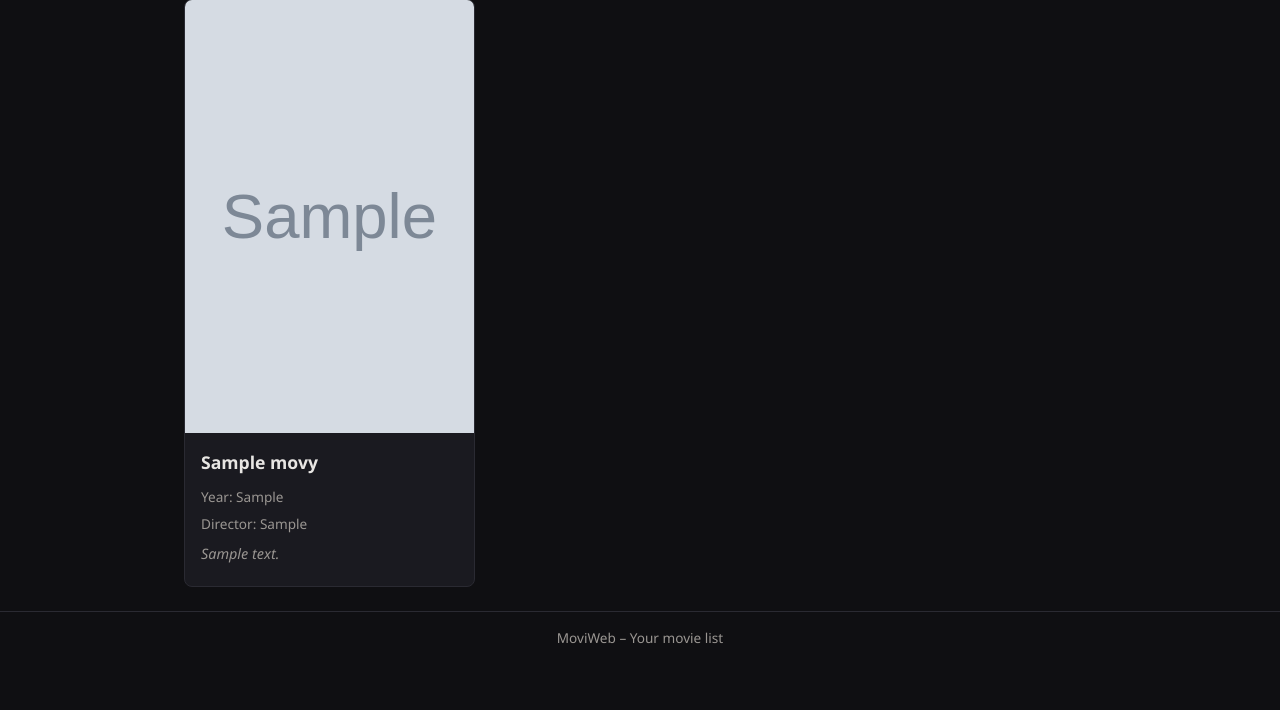
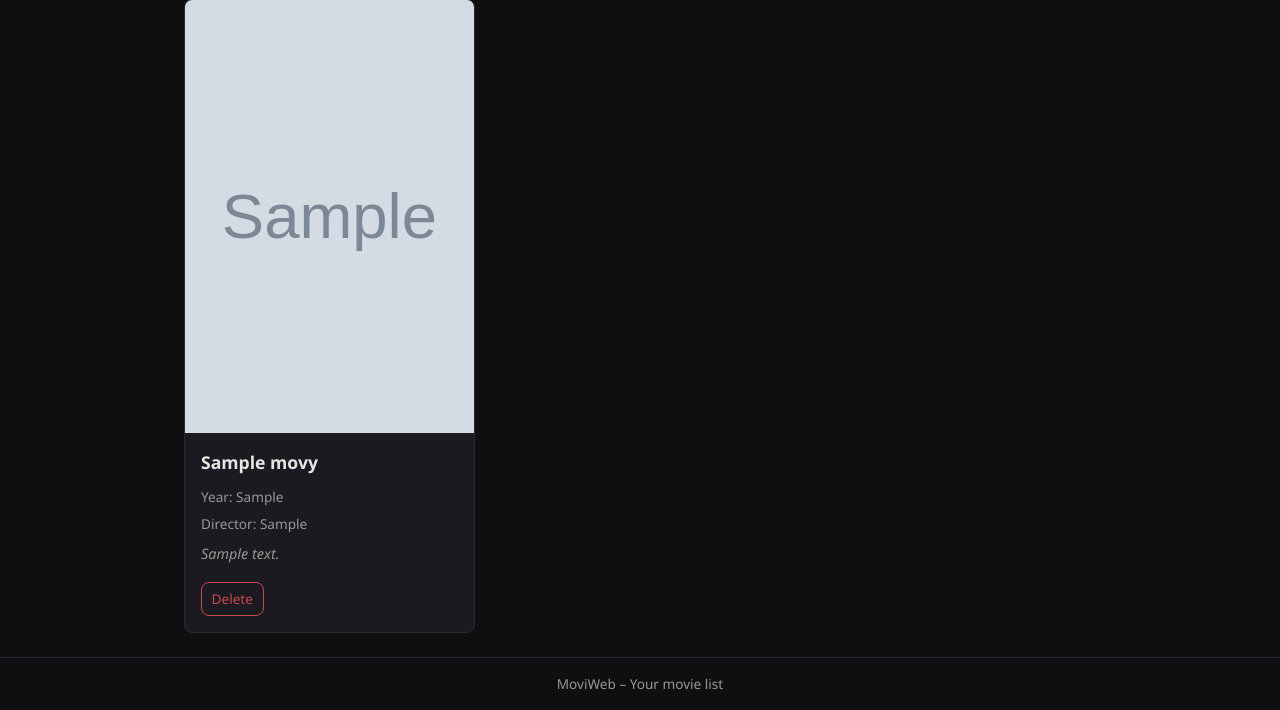
Before and after one commit to Held0fTheWelt/MovieProject, a Flask app: page /movies in a window 1280 px wide. Shown: the part 170-880 px from the top of the page. Before the commit the page ends 814 px from the top, so only its background shows below. Run offline with Flask 3, Linux system fonts and the light colour scheme; a user stored in the database is signed in; tables that the repository leaves empty hold one stand-in row (values such as "Sample post"); grey boxes marked "Sample" are stand-in pictures.

Commit message:
Delete implemented

```diff
--- a/app.py
+++ b/app.py
@@ -109,5 +109,20 @@ def movie_add():
     return render_template("movie_add.html", user=user)
 
 
+@app.route("/movies/<int:movie_id>/delete", methods=["POST"])
+def movie_delete(movie_id):
+    """Remove a movie from the user's list."""
+    user_id = session.get("user_id")
+    if not user_id:
+        return redirect(url_for("user_select"))
+    movie = db.get_movie_by_id(movie_id)
+    if not movie or movie.user_id != user_id:
+        flash("Movie not found or access denied.", "error")
+        return redirect(url_for("movie_list"))
+    db.delete_movie(movie_id)
+    flash("Movie removed from your list.", "success")
+    return redirect(url_for("movie_list"))
+
+
 if __name__ == "__main__":
     app.run(debug=True, port=5000)
--- a/data/database.py
+++ b/data/database.py
@@ -106,6 +106,27 @@ class DataManager:
         finally:
             session.close()
 
+    def get_movie_by_id(self, movie_id):
+        """Get a single movie by id."""
+        session = Session()
+        try:
+            return session.query(Movie).filter(Movie.id == movie_id).first()
+        finally:
+            session.close()
+
+    def delete_movie(self, movie_id):
+        """Remove a movie from the database."""
+        session = Session()
+        try:
+            movie = session.query(Movie).filter(Movie.id == movie_id).first()
+            if movie:
+                session.delete(movie)
+                session.commit()
+                return True
+            return False
+        finally:
+            session.close()
+
     def update_movie(self, movie_id, title=None, year=None, director=None, poster_url=None, note=None):
         """Update a user's movie. Only provided fields are changed."""
         session = Session()
--- a/templates/movie_list.html
+++ b/templates/movie_list.html
@@ -20,6 +20,9 @@
             {% if m.year %}<p class="movie-meta">Year: {{ m.year }}</p>{% endif %}
             {% if m.director %}<p class="movie-meta">Director: {{ m.director }}</p>{% endif %}
             {% if m.note %}<p class="movie-note-text">{{ m.note }}</p>{% endif %}
+            <form method="post" action="{{ url_for('movie_delete', movie_id=m.id) }}" class="movie-actions" onsubmit="return confirm('Remove this movie from your list?');">
+                <button type="submit" class="btn btn-small btn-danger">Delete</button>
+            </form>
         </div>
     </li>
     {% endfor %}
```
